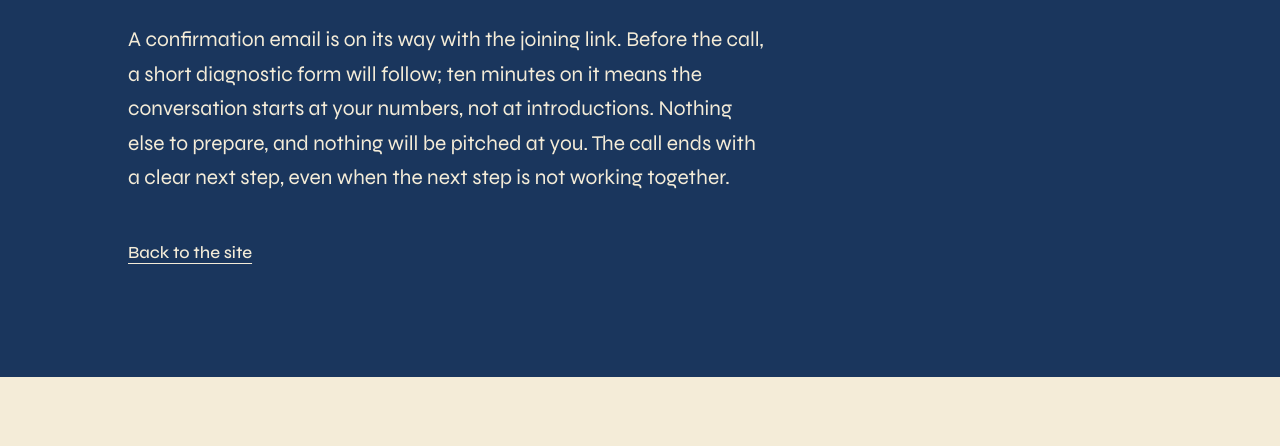
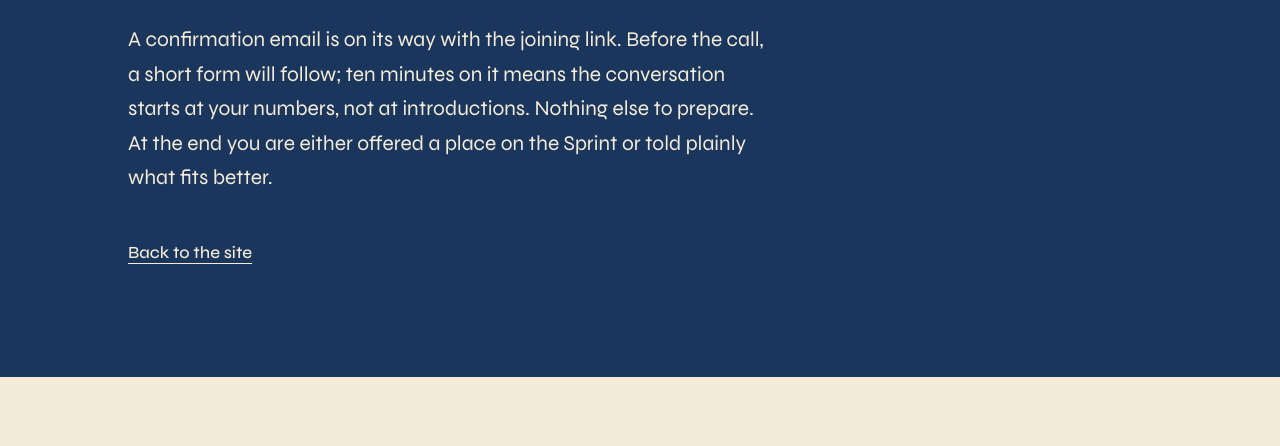
Before and after one commit to william-ringsdorf/wrc-website, a plain HTML site: page book-confirmed.html in a window 1280 px wide. Shown: the part 354-800 px from the top of the page. Drawn offline with Linux system fonts and the light colour scheme.

Commit message:
/book-confirmed: Sprint application wording, drop 'nothing will be pitched' (D134, William 26 Nov)
Co-Authored-By: Claude Opus 5.5 <noreply@anthropic.com>

```diff
--- a/book-confirmed.html
+++ b/book-confirmed.html
@@ -176,7 +176,7 @@
     <div class="wrap">
       <p class="eyebrow">Booked</p>
       <h1>The call is in the diary</h1>
-      <p class="sub">A confirmation email is on its way with the joining link. Before the call, a short diagnostic form will follow; ten minutes on it means the conversation starts at your numbers, not at introductions. Nothing else to prepare, and nothing will be pitched at you. The call ends with a clear next step, even when the next step is not working together.</p>
+      <p class="sub">A confirmation email is on its way with the joining link. Before the call, a short form will follow; ten minutes on it means the conversation starts at your numbers, not at introductions. Nothing else to prepare. At the end you are either offered a place on the Sprint or told plainly what fits better.</p>
       <a class="textlink" href="index.html">Back to the site</a>
     </div>
   </section>
```
